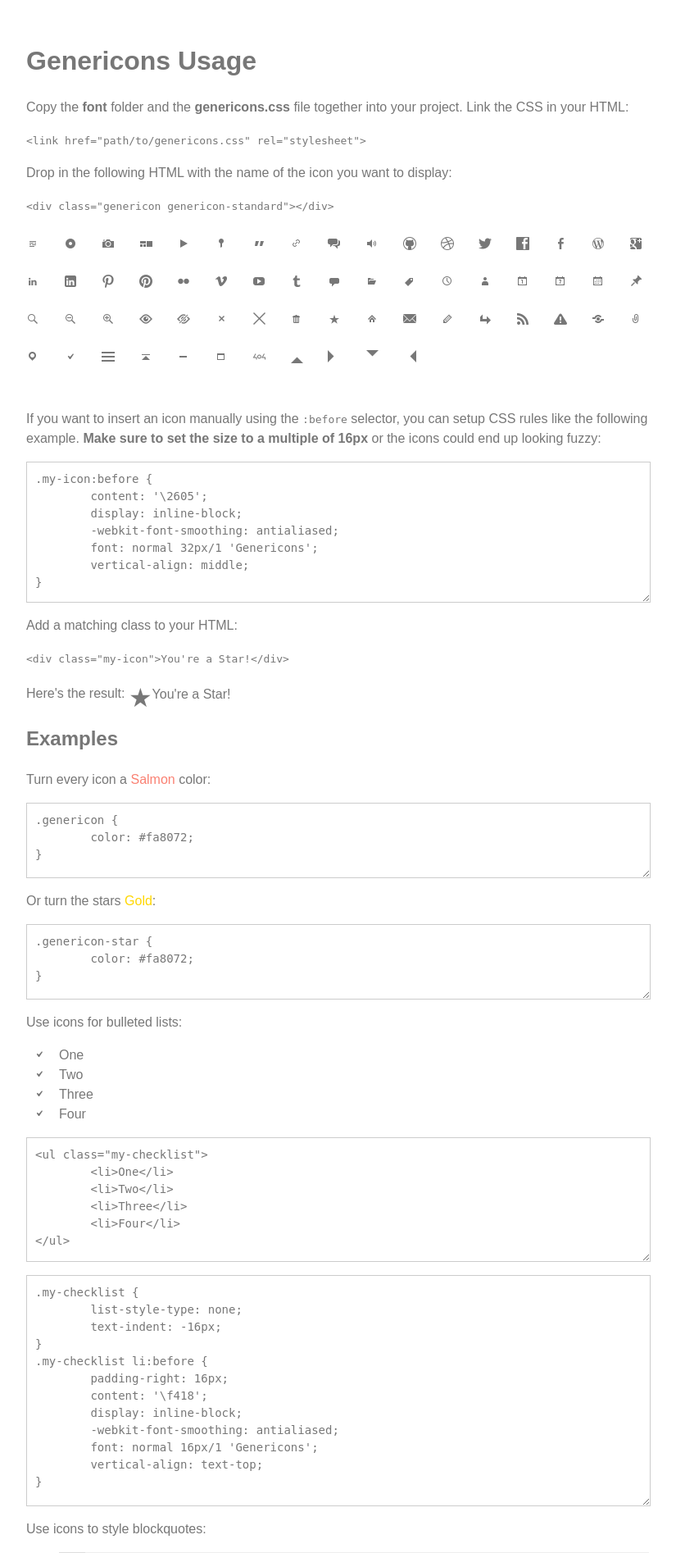
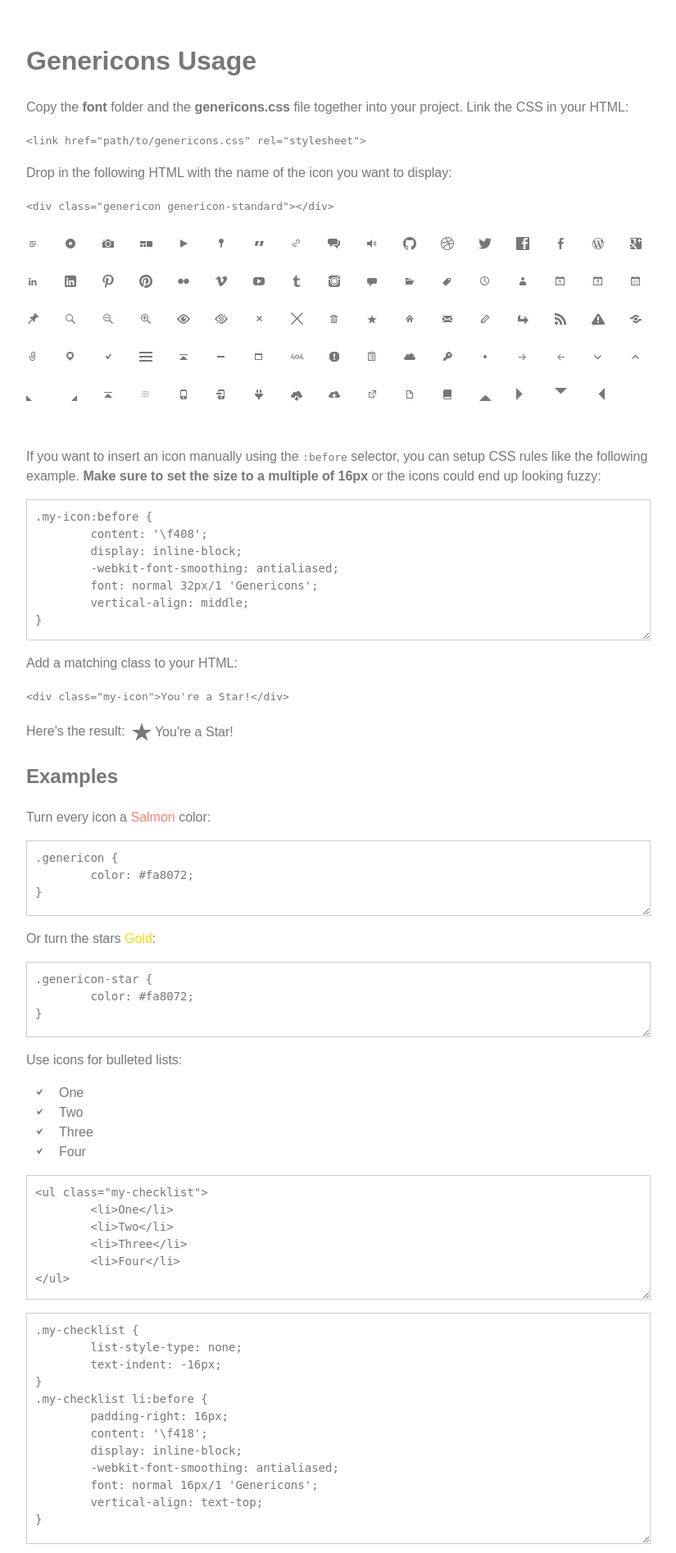
Before and after one commit to JorjaFox/static, a PHP site: page /code/fonts/genericons/example.html in a window 1280 px wide. Shown: the top 1894 px of the page at 82% size, without its empty margins (208-1033 px from the left). Run offline with PHP 8.4, Linux system fonts and the light colour scheme.

Commit message:
Genericons 2.05

```diff
--- a/code/fonts/genericons/example.html
+++ b/code/fonts/genericons/example.html
@@ -1,7 +1,7 @@
 <!DOCTYPE html>
 <html dir="ltr" lang="en">
 <head>
-<title>Genericons</title>
+<title>Genericons v. 2.05</title>
 <link rel="stylesheet" href="genericons.css">
 <style type="text/css">
 body {
@@ -35,7 +35,7 @@
         overflow: auto;
 }
 .my-icon:before {
-        content: '\2605';
+	content: '\f408';
         display: inline-block;
         -webkit-font-smoothing: antialiased;
         font: normal 32px/1 'Genericons';
@@ -48,7 +48,7 @@
 }
 .my-checklist li:before {
 	padding-right: 16px;
-        content: '\f418';
+	content: '\f418';
         display: inline-block;
         -webkit-font-smoothing: antialiased;
         font: normal 16px/1 'Genericons';
@@ -155,6 +155,7 @@
 		<div alt="f212" class="genericon genericon-vimeo"></div>
 		<div alt="f213" class="genericon genericon-youtube"></div>
 		<div alt="f214" class="genericon genericon-tumblr"></div>
+		<div alt="f215" class="genericon genericon-instagram"></div>
 
 		<!-- meta icons -->
 		<div alt="f300" class="genericon genericon-comment"></div>
@@ -192,6 +193,27 @@
 		<div alt="f421" class="genericon genericon-minimize"></div>
 		<div alt="f422" class="genericon genericon-maximize"></div>
 		<div alt="f423" class="genericon genericon-404"></div>
+		<div alt="f424" class="genericon genericon-spam"></div>
+		<div alt="f425" class="genericon genericon-summary"></div>
+		<div alt="f426" class="genericon genericon-cloud"></div>
+		<div alt="f427" class="genericon genericon-key"></div>
+		<div alt="f428" class="genericon genericon-dot"></div>
+		<div alt="f429" class="genericon genericon-next"></div>
+		<div alt="f430" class="genericon genericon-previous"></div>
+		<div alt="f431" class="genericon genericon-expand"></div>
+		<div alt="f432" class="genericon genericon-collapse"></div>
+		<div alt="f433" class="genericon genericon-dropdown"></div>
+		<div alt="f434" class="genericon genericon-dropdown-left"></div>
+		<div alt="f435" class="genericon genericon-top"></div>
+		<div alt="f436" class="genericon genericon-draggable"></div>
+		<div alt="f437" class="genericon genericon-phone"></div>
+		<div alt="f438" class="genericon genericon-send-to-phone"></div>
+		<div alt="f439" class="genericon genericon-plugin"></div>
+		<div alt="f440" class="genericon genericon-cloud-download"></div>
+		<div alt="f441" class="genericon genericon-cloud-upload"></div>
+		<div alt="f442" class="genericon genericon-external"></div>
+		<div alt="f443" class="genericon genericon-document"></div>
+		<div alt="f444" class="genericon genericon-book"></div>
 
 		<!-- generic shapes -->
 		<div alt="f500" class="genericon genericon-uparrow"></div>
@@ -204,7 +226,7 @@
 	<p>If you want to insert an icon manually using the <code>:before</code> selector, you can setup CSS rules like the following example. <strong>Make sure to set the size to a multiple of 16px</strong> or the icons could end up looking fuzzy:</p>
 
 <p><textarea class="code" style="min-height: 150px;" onclick="select();">.my-icon:before {
-        content: '\2605';
+	content: '\f408';
         display: inline-block;
         -webkit-font-smoothing: antialiased;
         font: normal 32px/1 'Genericons';
@@ -257,7 +279,7 @@
 }
 .my-checklist li:before {
 	padding-right: 16px;
-        content: '\f418';
+	content: '\f418';
         display: inline-block;
         -webkit-font-smoothing: antialiased;
         font: normal 16px/1 'Genericons';
@@ -359,7 +381,7 @@
 }
 
 .my-icon:before {
-        content: '\2605';
+	content: '\f408';
         @include genericon-rules;
 }</textarea></p>
 
@@ -379,7 +401,7 @@
 }
 
 .my-icon:before {
-        content: '\2605';
+	content: '\f408';
         .genericon-rules;
 }</textarea></p>
 
--- a/code/fonts/genericons/genericons.css
+++ b/code/fonts/genericons/genericons.css
@@ -81,6 +81,7 @@
 .genericon-vimeo:before { content: '\f212'; }
 .genericon-youtube:before { content: '\f213'; }
 .genericon-tumblr:before { content: '\f214'; }
+.genericon-instagram:before { content: '\f215'; }
 
 /* Meta icons */
 .genericon-comment:before { content: '\f300'; }
@@ -118,6 +119,27 @@
 .genericon-minimize:before { content: '\f421'; }
 .genericon-maximize:before { content: '\f422'; }
 .genericon-404:before { content: '\f423'; }
+.genericon-spam:before { content: '\f424'; }
+.genericon-summary:before { content: '\f425'; }
+.genericon-cloud:before { content: '\f426'; }
+.genericon-key:before { content: '\f427'; }
+.genericon-dot:before { content: '\f428'; }
+.genericon-next:before { content: '\f429'; }
+.genericon-previous:before { content: '\f430'; }
+.genericon-expand:before { content: '\f431'; }
+.genericon-collapse:before { content: '\f432'; }
+.genericon-dropdown:before { content: '\f433'; }
+.genericon-dropdown-left:before { content: '\f434'; }
+.genericon-top:before { content: '\f435'; }
+.genericon-draggable:before { content: '\f436'; }
+.genericon-phone:before { content: '\f437'; }
+.genericon-send-to-phone:before { content: '\f438'; }
+.genericon-plugin:before { content: '\f439'; }
+.genericon-cloud-download:before { content: '\f440'; }
+.genericon-cloud-upload:before { content: '\f441'; }
+.genericon-external:before { content: '\f442'; }
+.genericon-document:before { content: '\f443'; }
+.genericon-book:before { content: '\f444'; }
 
 /* Generic shapes */
 .genericon-uparrow:before { content: '\f500'; }
```
Also changed, not shown: code/fonts/genericons/Genericons-Regular.otf, code/fonts/genericons/font/genericons-regular-webfont.ttf, code/fonts/genericons/font/genericons-regular-webfont.woff, 2 other files.
